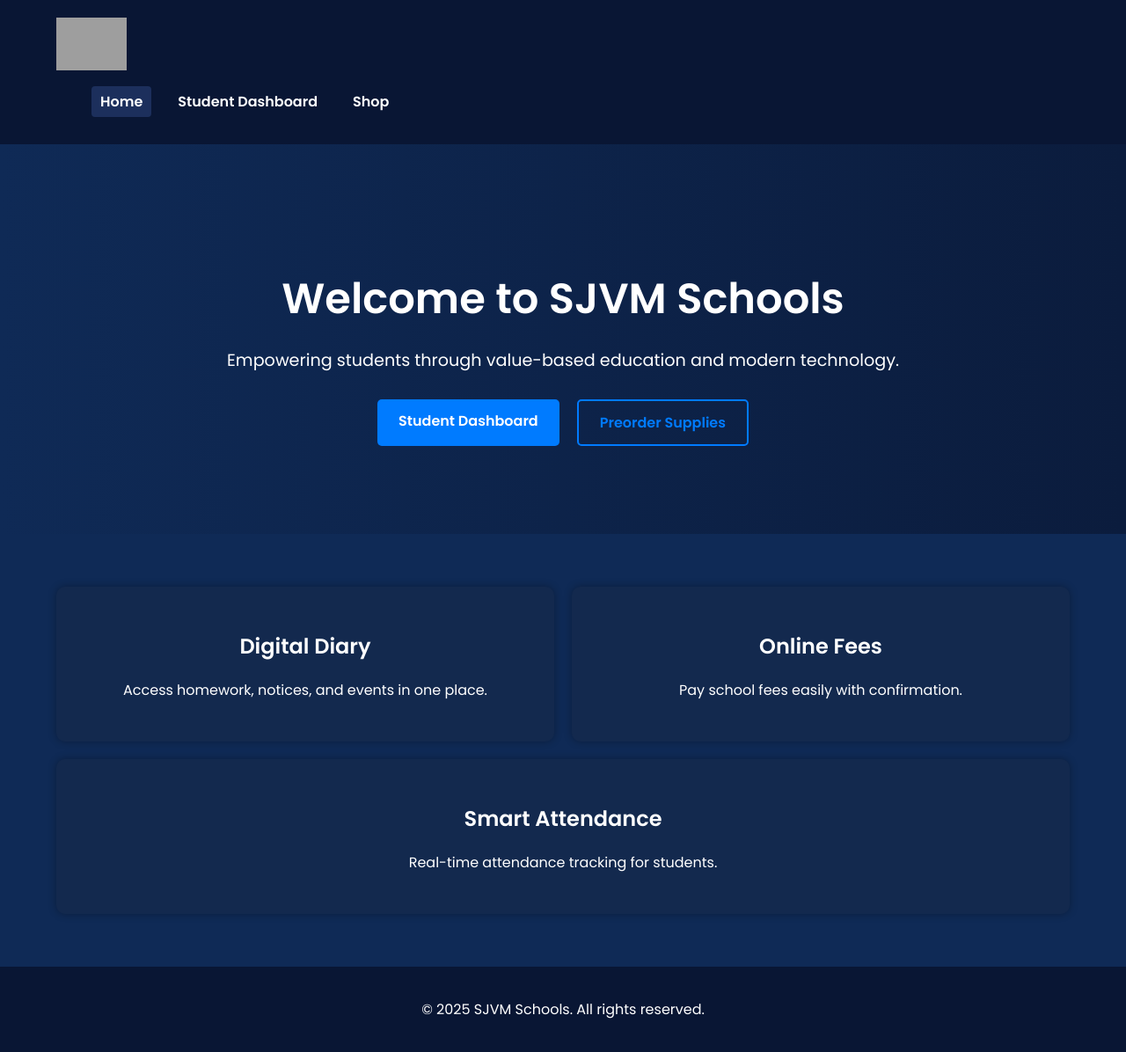
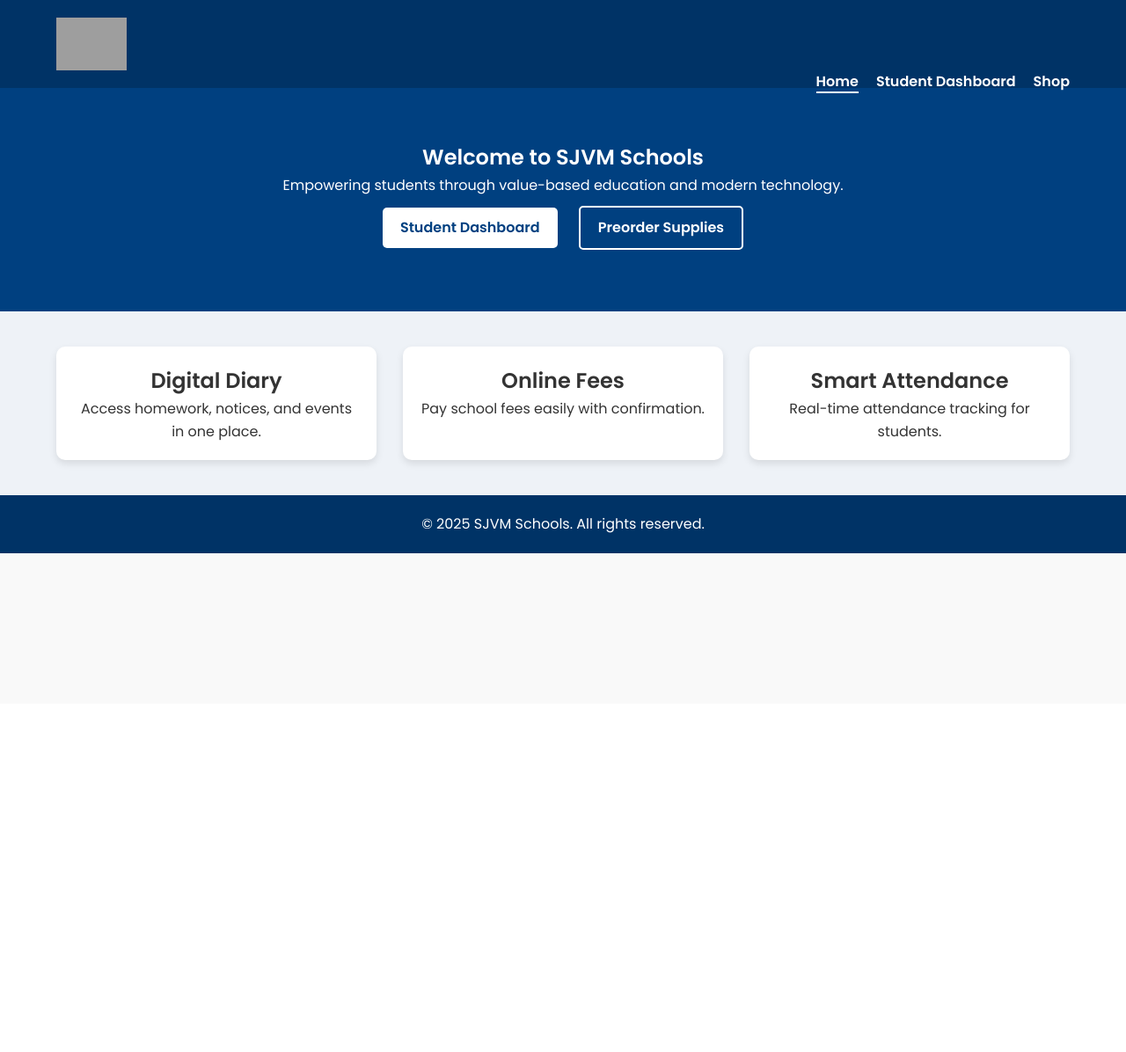
Before and after one commit to Echoesofthe21stcentury/sjvm-schools, a PHP site: page / in a window 1280 px wide. Shown: the whole page at 88% size. After the commit the page ends 629 px from the top, so only its background shows below. Run offline with PHP 8.4, Linux system fonts and the light colour scheme; grey boxes are pictures that could not be loaded.

Commit message:
Update style.css

```diff
--- a/css/style.css
+++ b/css/style.css
@@ -1,121 +1,99 @@
+* {
+  margin: 0;
+  padding: 0;
+  box-sizing: border-box;
+}
+
 body {
-  margin: 0;
   font-family: 'Poppins', sans-serif;
-  background-color: #0b1c3d;
-  color: #ffffff;
+  line-height: 1.6;
+  background-color: #f9f9f9;
+  color: #333;
 }
 
 .container {
   width: 90%;
+  margin: auto;
   max-width: 1200px;
-  margin: 0 auto;
 }
 
 header {
-  background-color: #091634;
+  background-color: #003366;
   padding: 20px 0;
-  display: flex;
-  justify-content: space-between;
-  align-items: center;
+  color: white;
 }
 
 .logo {
   height: 60px;
+  vertical-align: middle;
 }
 
-nav ul {
+.navbar ul {
   list-style: none;
   display: flex;
   gap: 20px;
+  float: right;
 }
 
-nav a {
-  color: #ffffff;
+.navbar a {
   text-decoration: none;
+  color: white;
   font-weight: 600;
-  padding: 6px 10px;
-  border-radius: 4px;
-  transition: background-color 0.3s ease;
 }
 
-nav a.active,
-nav a:hover {
-  background-color: #1c2f5c;
+.navbar a.active {
+  border-bottom: 2px solid #fff;
 }
 
 .hero {
-  padding: 100px 0;
+  background: #004080;
+  color: white;
+  padding: 60px 0;
   text-align: center;
-  background: linear-gradient(to right, #0f2a56, #0b1c3d);
 }
 
-.hero h1 {
-  font-size: 3rem;
-  margin-bottom: 10px;
-}
-
-.hero p {
-  font-size: 1.2rem;
-  margin-bottom: 30px;
-}
-
-.buttons {
-  display: flex;
-  justify-content: center;
-  gap: 20px;
-}
-
-.btn, .btn-outline {
-  padding: 12px 24px;
-  font-size: 1rem;
+.hero .btn,
+.hero .btn-outline {
+  display: inline-block;
+  margin: 10px;
+  padding: 10px 20px;
   text-decoration: none;
+  font-weight: bold;
   border-radius: 5px;
-  font-weight: bold;
 }
 
 .btn {
-  background-color: #007bff;
-  color: #fff;
-}
-
-.btn:hover {
-  background-color: #005dc1;
+  background-color: #ffffff;
+  color: #004080;
 }
 
 .btn-outline {
-  background-color: transparent;
-  color: #007bff;
-  border: 2px solid #007bff;
-}
-
-.btn-outline:hover {
-  background-color: #007bff;
-  color: #fff;
+  border: 2px solid white;
+  color: white;
 }
 
 .features {
-  background-color: #0f2a56;
-  padding: 60px 0;
+  padding: 40px 0;
+  background-color: #eef2f7;
 }
 
 .grid {
-  display: flex;
-  justify-content: space-between;
-  flex-wrap: wrap;
-  gap: 20px;
+  display: grid;
+  grid-template-columns: repeat(auto-fit, minmax(250px, 1fr));
+  gap: 30px;
 }
 
 .feature-box {
-  flex: 1 1 30%;
-  background-color: #13294e;
-  padding: 30px;
+  background: white;
+  padding: 20px;
   border-radius: 10px;
+  box-shadow: 0px 4px 8px rgba(0,0,0,0.1);
   text-align: center;
-  box-shadow: 0 0 10px rgba(0,0,0,0.3);
 }
 
 footer {
-  background-color: #091634;
+  background-color: #003366;
+  color: white;
+  text-align: center;
   padding: 20px 0;
-  text-align: center;
 }
```
